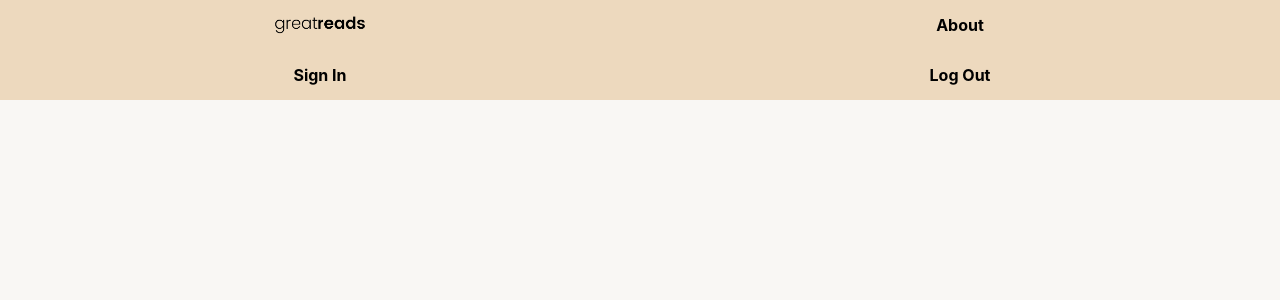
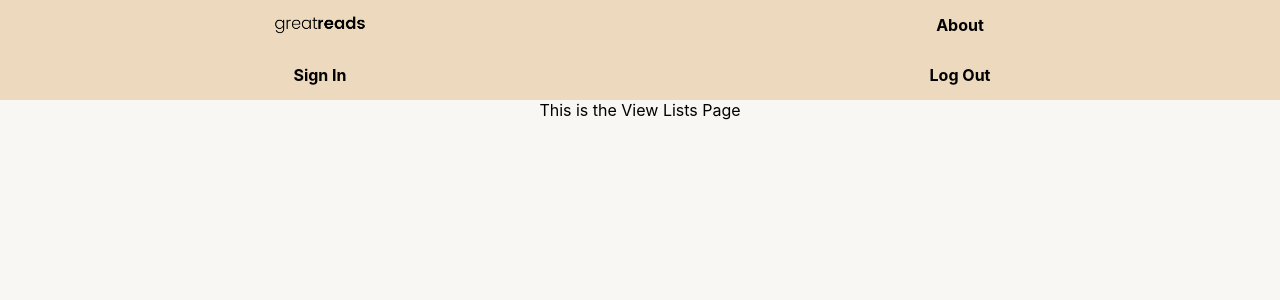
Before and after one commit to JJVenable/GreatReads, a React (Create React App) app in the folder client/: page /lists in a window 1280 px wide. Shown: the top 300 px of the page. Built offline with nearby package versions, Linux system fonts and the light colour scheme.

Commit message:
created my lists route

```diff
--- a/client/src/App.js
+++ b/client/src/App.js
@@ -64,6 +64,11 @@ function App(props) {
           <Route exact path="/about" component={About} />
           <Route
             exact
+            path="/lists"
+            component={(props) => <ViewLists {...props} user={user} />}
+          />
+          <Route
+            exact
             path="/books/details/:book_id"
             component={(props) => <ProductDetails {...props} user={user} />}
           />
--- a/client/src/Pages/ViewLists.js
+++ b/client/src/Pages/ViewLists.js
@@ -1,5 +1,6 @@
 import React from 'react';
 
 export default function ViewLists(props) {
+  console.log(props.user);
   return <div>This is the View Lists Page</div>;
 }
--- a/client/src/components/Nav.jsx
+++ b/client/src/components/Nav.jsx
@@ -29,7 +29,13 @@ const Nav = (props) => {
           <Link to="/" className="upperNav about-link" onClick={() => props.handleLogOut()}>
             Log Out
           </Link>
-
+          {props.authenticated === true ? (
+              <Link to="/lists" className="upperNav about-link">
+                My Lists
+              </Link>
+          ) : (
+            null
+          )}
         </div>
 
       </nav>
```
